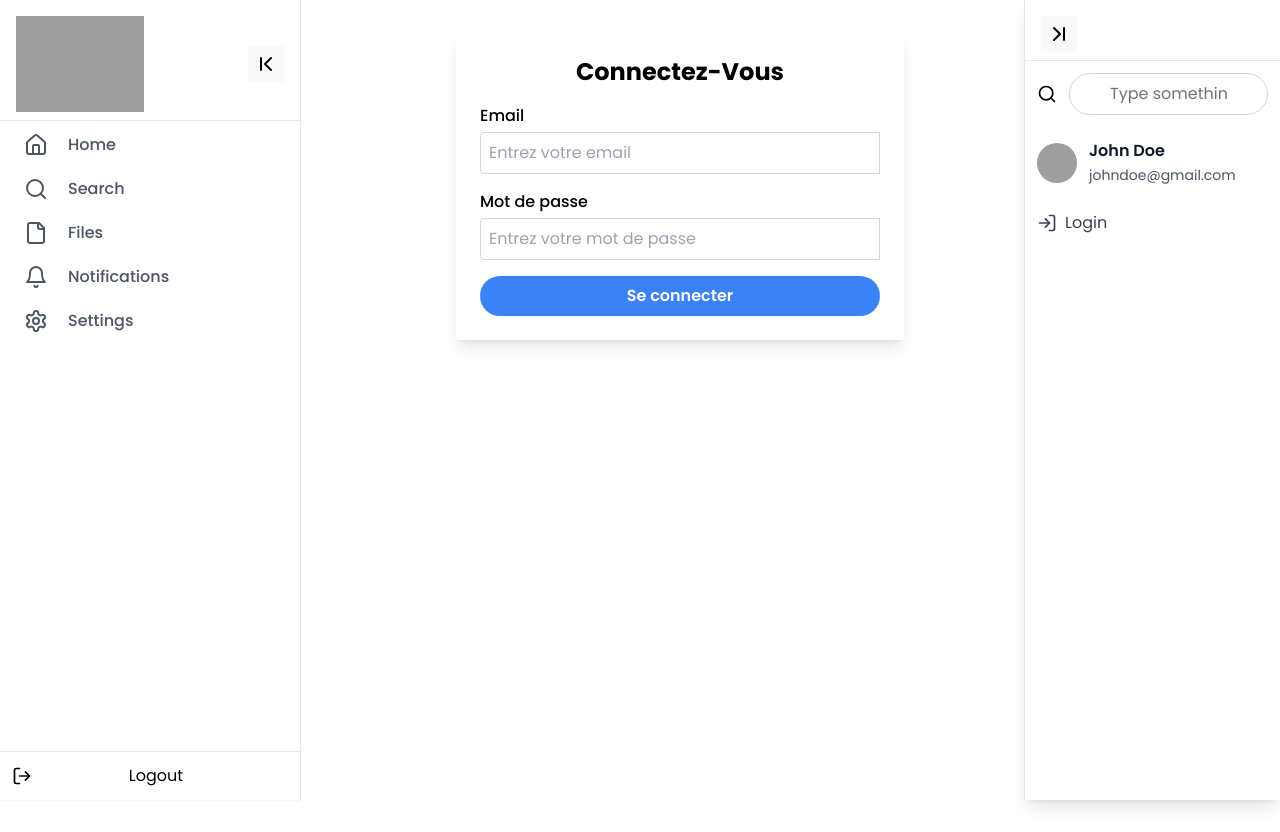
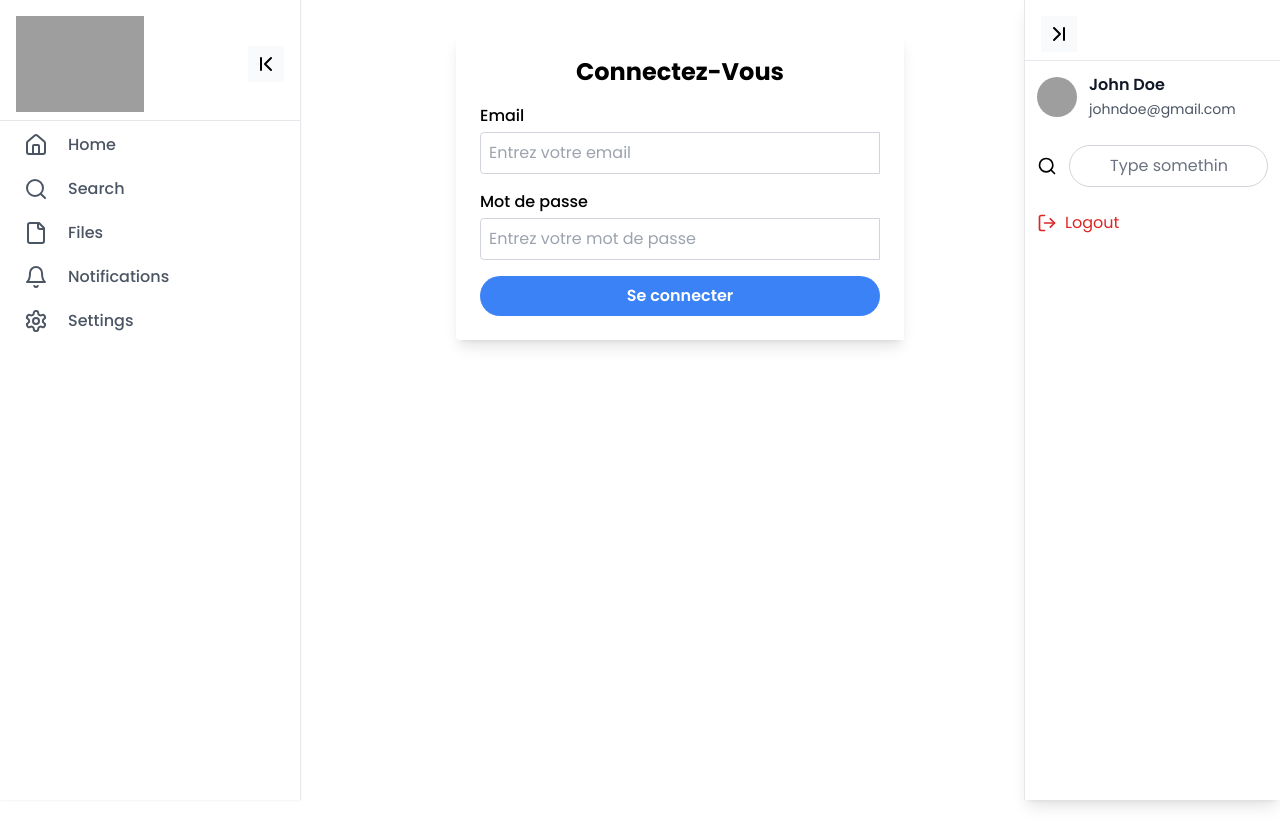
Before and after one commit to aznidi/isgihub-front, a React (Vite) app: page /login in a window 1280 px wide. Both pictures are taken after a click on the button 1251 px from the left and 34 px from the top of the page. Built offline with nearby package versions, Linux system fonts and the light colour scheme; grey boxes are pictures that could not be loaded.

Commit message:
change in navbarleft and right

```diff
--- a/src/components/NavBar.jsx
+++ b/src/components/NavBar.jsx
@@ -6,7 +6,7 @@ import NavbarRight from './NavbarRight';
 
 const Navbar = () => {
   const [isMobile, setIsMobile] = useState(window.innerWidth < 768);
-  const isLoggedIn = true;
+  const [isLoggedIn, setIsLoggedIn] = useState(true); // Track the logged-in state
 
   useEffect(() => {
     const handleResize = () => {
@@ -17,8 +17,16 @@ const Navbar = () => {
     return () => window.removeEventListener('resize', handleResize);
   }, []);
 
+  // You can create a function to toggle the logged-in state for testing
+  const toggleLogin = () => setIsLoggedIn((prev) => !prev);
+
   return (
     <div>
+      {/* Button to toggle login state for testing purposes */}
+      <button onClick={toggleLogin} className="fixed top-4 left-4 bg-blue-500 text-white p-2 rounded">
+        {isLoggedIn ? 'Log Out' : 'Log In'}
+      </button>
+
       {isMobile ? (
         <>
           <NavbarTop />
@@ -27,7 +35,8 @@ const Navbar = () => {
       ) : (
         <>
           <NavbarLeft />
-          <NavbarRight />
+          {/* Pass the `isLoggedIn` state to `NavbarRight` */}
+          <NavbarRight isLoggedIn={isLoggedIn} />
         </>
       )}
     </div>
@@ -35,3 +44,4 @@ const Navbar = () => {
 };
 
 export default Navbar;
+;
--- a/src/components/NavbarLeft.jsx
+++ b/src/components/NavbarLeft.jsx
@@ -49,18 +49,7 @@ export default function NavbarLeft() {
             <SidebarItem icon={<Settings />} text="Settings" item="settings" />
           </ul>
 
-          {/* Logout Section */}
-          <div className="border-t flex p-3">
-            <button
-              onClick={handleLogout}
-              className="flex items-center text-black hover:text-red-600 transition-colors transform"
-            >
-              <LogOut className="mr-2" size={20} />
-              <span className={`overflow-hidden transition-all ${expanded ? 'w-52 ml-3' : 'w-0'} ${activeItem === 'logout' ? 'animate-jiggle' : ''}`}>
-                Logout
-              </span>
-            </button>
-          </div>
+
         </nav>
       </aside>
     </SidebarContext.Provider>
--- a/src/components/NavbarRight.jsx
+++ b/src/components/NavbarRight.jsx
@@ -1,27 +1,16 @@
-import React, { useState, createContext } from "react";
-import { Search, LogIn, LogOut, ChevronFirst, ChevronLast, X } from "lucide-react";
+import React, { useState, createContext } from 'react';
+import { Search, LogIn, LogOut, ChevronFirst, ChevronLast, X } from 'lucide-react';
 
 const SidebarContext = createContext();
 
-export default function NavbarRight() {
-  const [loggedIn, setLoggedIn] = useState(false);
+export default function NavbarRight({ isLoggedIn }) {
   const [expanded, setExpanded] = useState(false); // Start collapsed
-  const [searchQuery, setSearchQuery] = useState("");
+  const [searchQuery, setSearchQuery] = useState('');
 
-  const handleLogin = () => setLoggedIn(true);
-  const handleLogout = () => setLoggedIn(false);
-
-  const clearSearch = () => setSearchQuery("");
+  const clearSearch = () => setSearchQuery('');
 
   // Function to toggle collapse/expand when clicking the collapse button
   const toggleSidebar = () => setExpanded((prev) => !prev);
-
-  // Function to ensure clicking profile or search only opens the sidebar if it's collapsed
-  const openSidebar = () => {
-    if (!expanded) {
-      setExpanded(true);
-    }
-  };
 
   return (
     <SidebarContext.Provider value={{ expanded }}>
@@ -29,7 +18,7 @@ export default function NavbarRight() {
         <nav className="h-full flex flex-col bg-white border-l shadow-lg">
           <div className="p-4 pb-2 flex justify-between items-center">
             <button
-              onClick={toggleSidebar} // Collapse or expand using the collapse button
+              onClick={toggleSidebar}
               className="p-1.5 rounded-lg bg-gray-50 hover:bg-gray-100"
             >
               {expanded ? <ChevronLast /> : <ChevronFirst />}
@@ -39,17 +28,34 @@ export default function NavbarRight() {
           {/* Border under the collapse button */}
           <div className="border-b border-gray-200" />
 
-          {/* Search Section - Only opens sidebar if collapsed */}
+          {isLoggedIn ? (
+            <>
+              {/* Profile Section */}
+              <div
+                className="flex items-center p-3 hover:bg-[#A7F3D0] transition duration-200 ease-in-out cursor-pointer"
+                onClick={() => setExpanded(true)} // Ensure sidebar opens if collapsed
+              >
+                <img
+                  src="https://ui-avatars.com/api/?background=c7d2fe&color=3730a3&bold=true"
+                  alt="Profile"
+                  className="w-10 h-10 rounded-full"
+                />
+                {expanded && (
+                  <div className="ml-3">
+                    <h4 className="font-semibold text-gray-900">John Doe</h4>
+                    <span className="text-sm text-gray-600">johndoe@gmail.com</span>
+                  </div>
+                )}
+              </div>
+
+              {/* Search Section */}
               <div
                 className="p-3 flex items-center justify-center hover:bg-[#A7F3D0] transition duration-200 ease-in-out cursor-pointer"
-            onClick={openSidebar} // Open the sidebar if collapsed
+                onClick={() => setExpanded(true)} // Open the sidebar if collapsed
               >
-            {/* Always show the search icon in black, centered when collapsed */}
                 <span className={`text-black ${expanded ? 'mr-3' : ''}`}>
                   <Search size={20} />
                 </span>
-
-            {/* Only show input field if expanded */}
                 {expanded && (
                   <div className="relative w-full">
                     <input
@@ -71,40 +77,34 @@ export default function NavbarRight() {
                 )}
               </div>
 
-          {/* Profile Section - No border here */}
-          <div
-            className="flex items-center p-3 hover:bg-[#A7F3D0] transition duration-200 ease-in-out cursor-pointer"
-            onClick={openSidebar} // Open the sidebar if collapsed
-          >
-            <img
-              src="https://ui-avatars.com/api/?background=c7d2fe&color=3730a3&bold=true"
-              alt="Profile"
-              className="w-10 h-10 rounded-full"
+              {/* Logout Section */}
+              <SidebarItem
+                icon={<LogOut size={20} />}
+                text="Logout"
+                expanded={expanded}
+                onClick={() => console.log('Logging out...')} // Replace with actual logout functionality
+                hoverTextColor="text-red-600"
+                centerIcon={!expanded}
               />
-            {expanded && (
-              <div className="ml-3">
-                <h4 className="font-semibold text-gray-900">John Doe</h4>
-                <span className="text-sm text-gray-600">johndoe@gmail.com</span>
-              </div>
+            </>
+          ) : (
+            // Show login button when not logged in
+            <SidebarItem
+              icon={<LogIn size={20} />}
+              text="Login"
+              expanded={expanded}
+              onClick={() => console.log('Logging in...')} // Replace with actual login functionality
+              hoverTextColor="text-gray-700"
+              centerIcon={!expanded}
+            />
           )}
-          </div>
-
-          {/* Login/Logout Section */}
-          <SidebarItem
-            icon={loggedIn ? <LogOut size={20} /> : <LogIn size={20} />}
-            text={loggedIn ? "Logout" : "Login"}
-            expanded={expanded}
-            onClick={loggedIn ? handleLogout : handleLogin}
-            hoverTextColor={loggedIn ? "text-red-600" : "text-gray-700"}
-            centerIcon={!expanded}  // Center the icon when collapsed
-          />
         </nav>
       </aside>
     </SidebarContext.Provider>
   );
 }
 
-function SidebarItem({ icon, text, expanded, onClick, hoverTextColor = "text-gray-700", centerIcon = false }) {
+function SidebarItem({ icon, text, expanded, onClick, hoverTextColor = 'text-gray-700', centerIcon = false }) {
   return (
     <div
       className={`w-full flex items-center p-3 hover:bg-[#A7F3D0] transition duration-200 ease-in-out cursor-pointer ${hoverTextColor} ${centerIcon ? 'justify-center' : ''}`}
```
Lines whose indentation alone changed are shown as unchanged.
